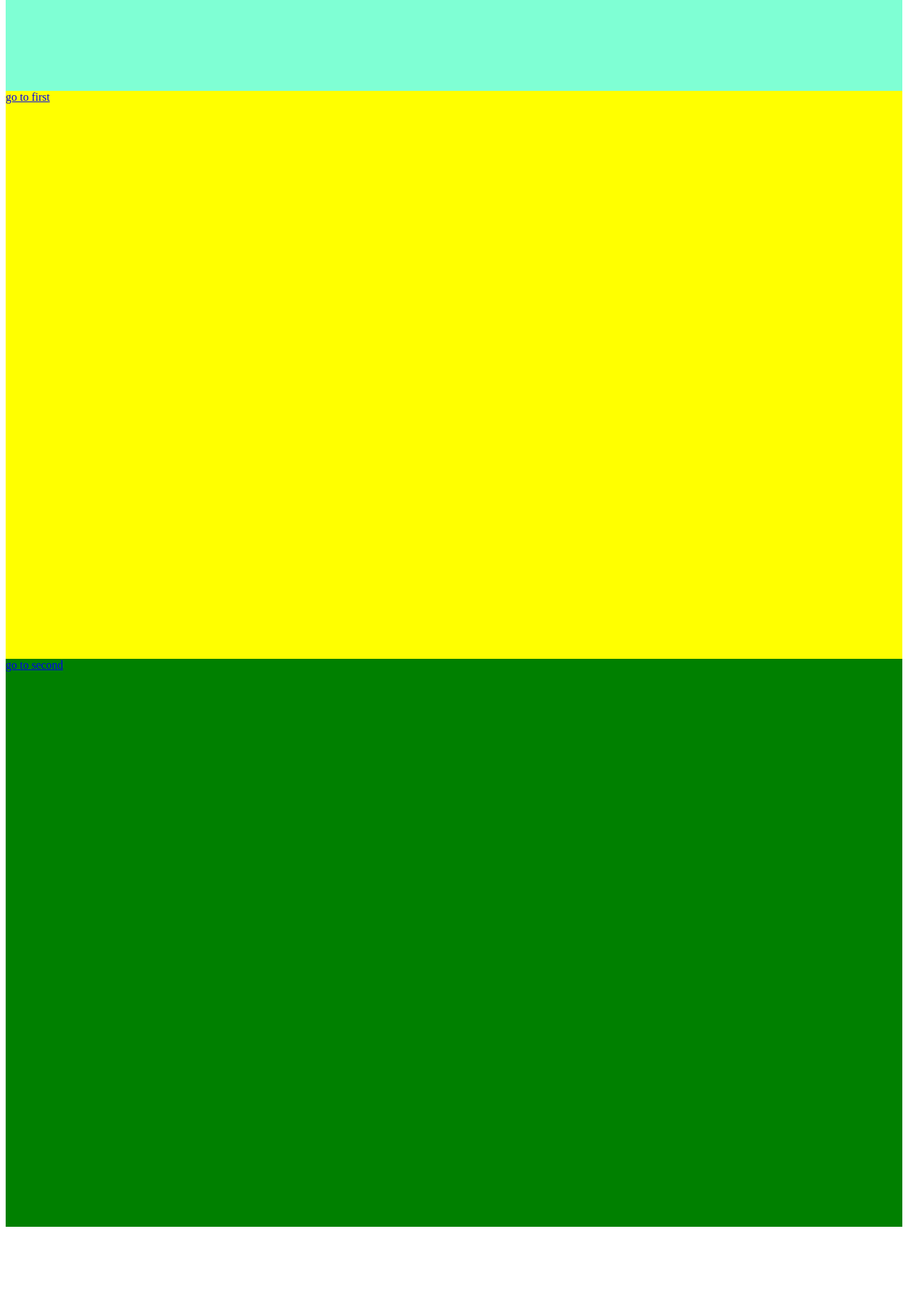
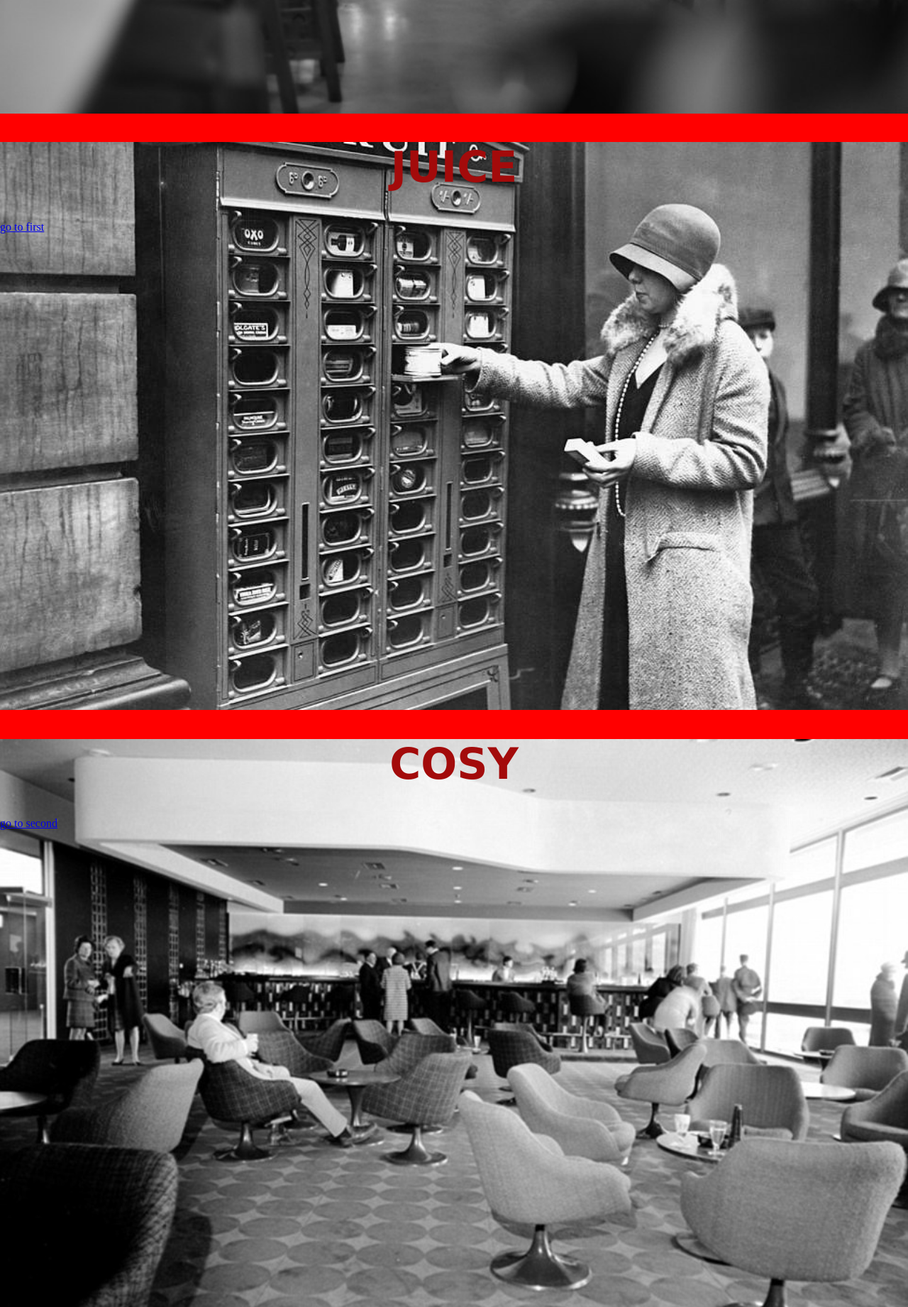
Before and after one commit to Fredde-J/Cafe_Retro, a plain HTML site: page index.html in a window 1280 px wide. Shown: the part 680-2521 px from the top of the page at 71% size. Before the commit the page ends 2416 px from the top, so only its background shows below. Drawn offline with Linux system fonts and the light colour scheme; a web font is replaced by a local one.

Commit message:
pictures and headlines

```diff
--- a/index.html
+++ b/index.html
@@ -3,18 +3,17 @@
     <head>
 <title>Cafe Retro</title>
 <link rel="stylesheet" href="styles.css">
+<link href="https://fonts.googleapis.com/css?family=Spirax&display=swap" rel="stylesheet">
     </head>
     <body>
         <div id="hot">
+            <H1>HOT</H1>
             <a href="#second">go to second</a>
-
-        </div>
-
-        <div id="juice">
+        </div><div id="juice">
+            <h1>JUICE</h1>
             <a href="#first">go to first</a>
-        </div>
-
-        <div id="cosy">
+        </div><div id="cosy">
+            <h1>COSY</h1>
             <a href="#second">go to second</a>
         </div>
 
--- a/styles.css
+++ b/styles.css
@@ -4,13 +4,29 @@
 #hot{
 
     height: 100vh;
-    background-color: aquamarine;
+    background-image: url(/bilder/hot.jpg);
+    background-size: cover;
+    background-position: 50% 50%;
 }
 #juice{
 height: 100vh;
-background-color: yellow;
+background-image: url(/bilder/juicy.jpg);
+background-size: cover;
+background-position: 50% 50%;
 }
 #cosy{
 height: 100vh;
-background-color: green;
+background-image: url(/bilder/cosy.jpg);
+background-size: cover;
+background-position: 50% 50%;
 }
+body{
+    margin: 0;
+    background-color: red;
+}
+h1{
+    font-family: 'Spirax', cursive;
+    color: rgb(163, 11, 11);
+    font-size: 60px;
+    text-align: center;
+}
```
Also changed, not shown: bilder/cosy.jpg (added), bilder/hot.jpg (added), bilder/juicy.jpg (added).
